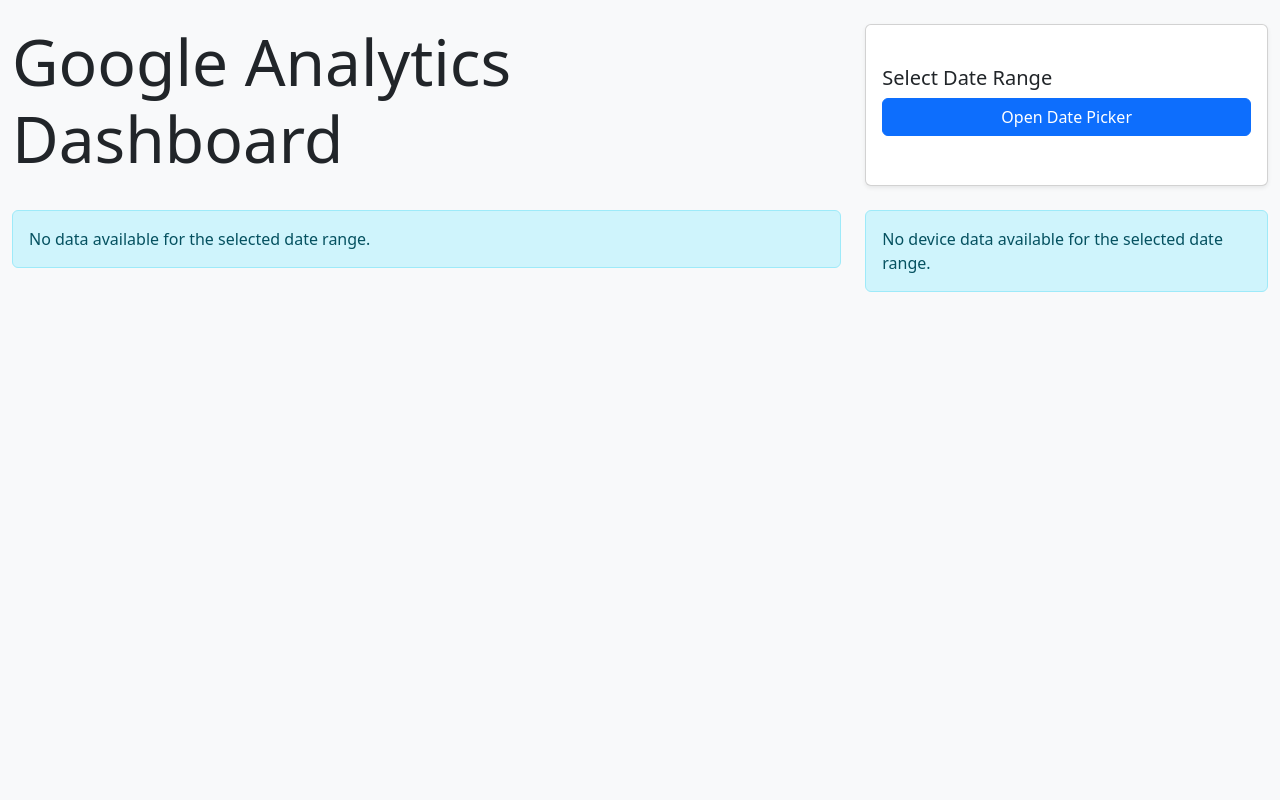
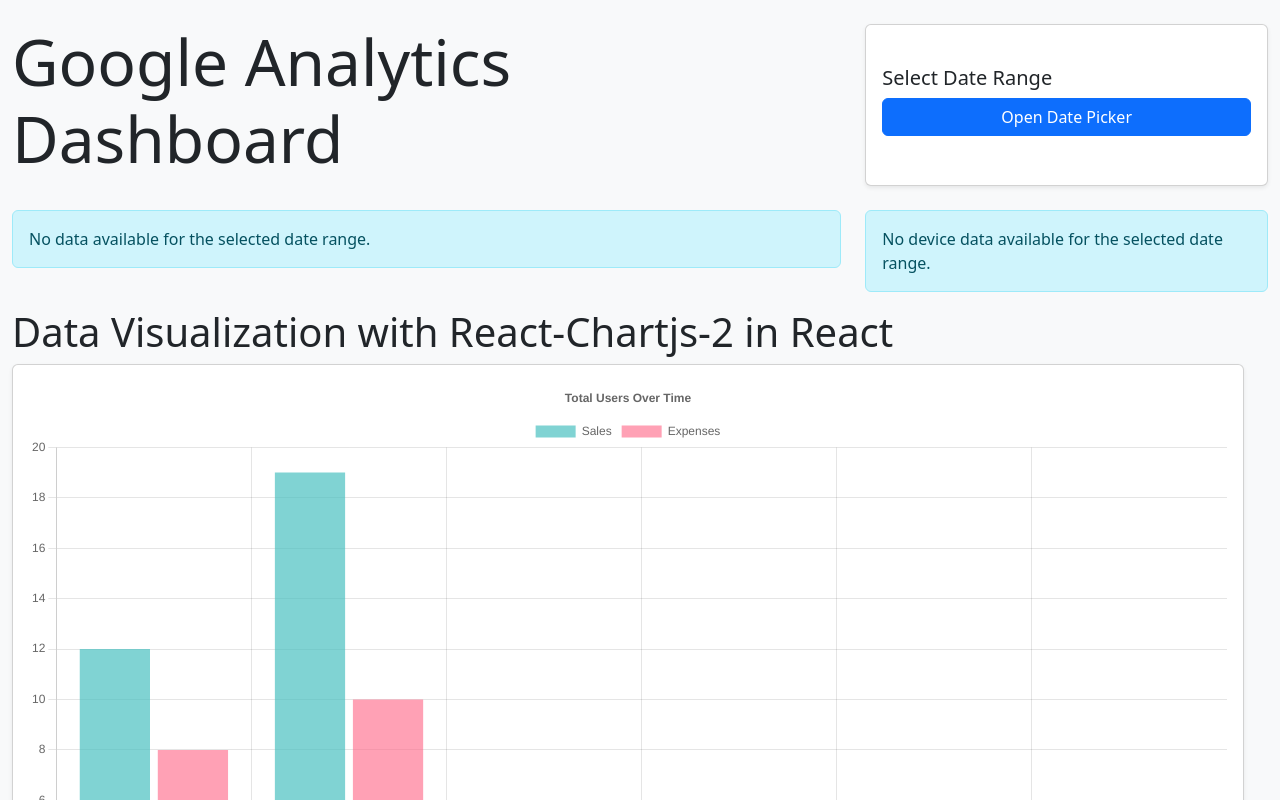
Before and after one commit to damupi/react-ga4-dashboard, a React (Create React App) app in the folder client/: page / in a window 1280 px wide. Shown: the top 800 px of the page. Built offline with nearby package versions, Linux system fonts and the light colour scheme; no server answers.

Commit message:
ChartComponent start

```diff
--- a/client/src/App.js
+++ b/client/src/App.js
@@ -7,6 +7,8 @@
 import { Chart as ChartJS, ArcElement, CategoryScale, LinearScale, PointElement, LineElement, Title, Tooltip, Legend } from 'chart.js';
 
 ChartJS.register(ArcElement, CategoryScale, LinearScale, PointElement, LineElement, Title, Tooltip, Legend);
+
+import ChartComponent from './ChartComponent';
 
 function App() {
   const [lineData, setLineData] = useState({
@@ -174,6 +176,16 @@
             </div>
           )}
         </div>
+        <div className="row">
+          <div className="col-md-12">
+            <h1>Data Visualization with React-Chartjs-2 in React</h1>
+            <div className="card shadow-sm">
+              <div className="card-body">
+                <ChartComponent type="Bar" text='Total Users Over Time' />
+              </div>
+            </div>
+          </div>
+        </div>
       </div>
     </div>
   );
--- /dev/null
+++ b/client/src/ChartComponent.js
@@ -0,0 +1,90 @@
+import React from "react";
+import {
+    Chart as ChartJS,
+    ArcElement,
+    CategoryScale,
+    LinearScale,
+    BarElement,
+    Title,
+    Tooltip,
+    Legend,
+    PointElement,
+    LineElement
+} from 'chart.js';
+import { Bar, Line, Pie, Doughnut, PolarArea, Radar } from "react-chartjs-2";
+
+
+ChartJS.register(
+    ArcElement,
+    CategoryScale,
+    LinearScale,
+    PointElement,
+    LineElement,
+    BarElement,
+    Title,
+    Tooltip,
+    Legend
+);
+
+
+const ChartComponent = ({type = "Bar", text = "Chart.js Bar Chart" }) => {
+  const chartData = {
+    labels: ["January", "February", "March", "April", "May", "June"],
+    datasets: [
+      {
+        label: "Sales",
+        data: [12, 19, 3, 5, 2, 3],
+        backgroundColor: "rgba(75, 192, 192, 0.7)"
+      },
+      {
+        label: 'Expenses',
+        data: [8, 10, 6, 4, 3, 2],
+        backgroundColor: 'rgba(255, 99, 132, 0.6)',
+      },
+    ]
+  };
+
+  const chartOptions = {
+    responsive: true,
+    plugins: {
+      legend: {
+        position: "top"
+      },
+      title: {
+        display: true,
+        text: text
+      },
+      scales: {
+        x: {
+          type: "category",
+          grid: {
+            display: true
+          }
+        },
+        y: {
+          grid: {
+            display: true
+          },
+          ticks: {
+            beginAtZero: true
+          }
+        }
+      }
+    }
+  };
+
+  const chartTypes = {
+    Bar: Bar,
+    Line: Line,
+    Pie: Pie,
+    Doughnut: Doughnut,
+    PolarArea: PolarArea,
+    Radar: Radar
+  };
+
+  const ChartToRender = chartTypes[type] || Bar; // Default to Bar chart if no type is provided
+
+  return <ChartToRender data={chartData} options={chartOptions} />;
+};
+
+export default ChartComponent;
```
